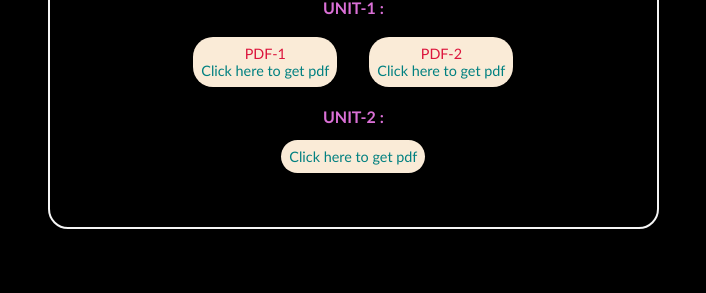
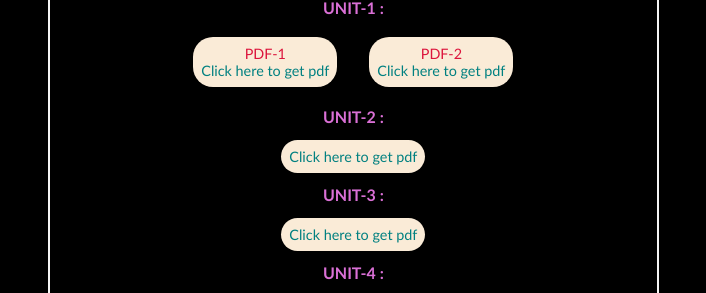
Before and after one commit to praneethamudiyam88/svrec-3-2, a plain HTML site: page index.html in a window 1280 px wide. Both pictures are taken after a click on the element "IOT". Shown: the part 502-795 px from the top of the page, without its empty margins (68-774 px from the left). Drawn offline with Linux system fonts and the light colour scheme.

Commit message:
Update index.html

```diff
--- a/index.html
+++ b/index.html
@@ -63,7 +63,9 @@
                                 <a href="pdfs/IOT-unit-1-2.pdf"><p>PDF-2</p>Click here to get pdf</a>
                             </div>
                             <li><h6>UNIT-2 :</h6></li><a href="pdfs/IOT-unit-2.pdf">Click here to get pdf</a>
-
+                            <li><h6>UNIT-3 :</h6></li><a href="pdfs/IOT-unit-3.pdf">Click here to get pdf</a>
+                            <li><h6>UNIT-4 :</h6></li><a href="pdfs/IOT-unit-4.pdf">Click here to get pdf</a>
+                            <li><h6>UNIT-5 :</h6></li><a href="pdfs/IOT-unit-5.pdf">Click here to get pdf</a>
                         </ol>
 
                     </div>
```
